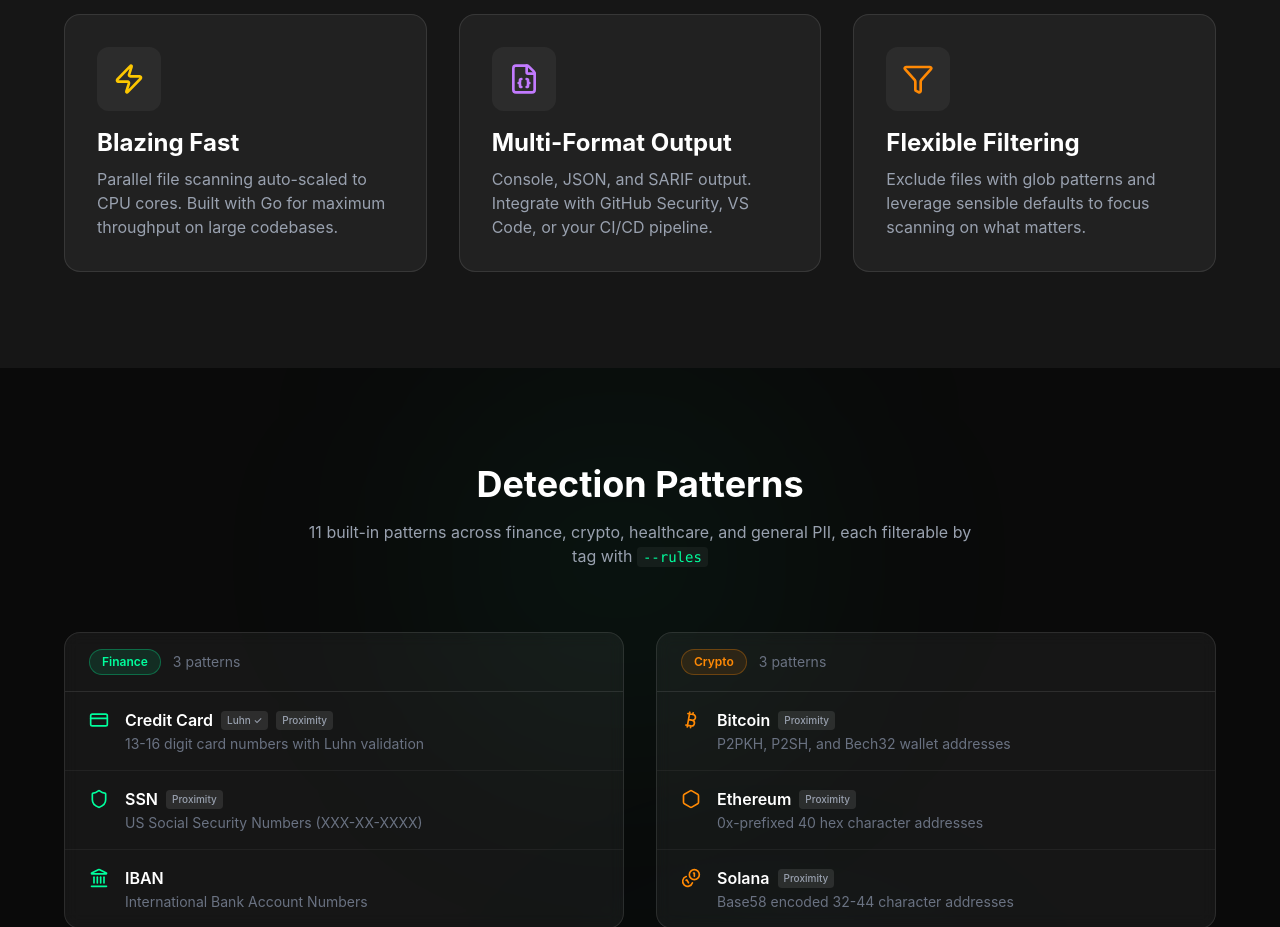
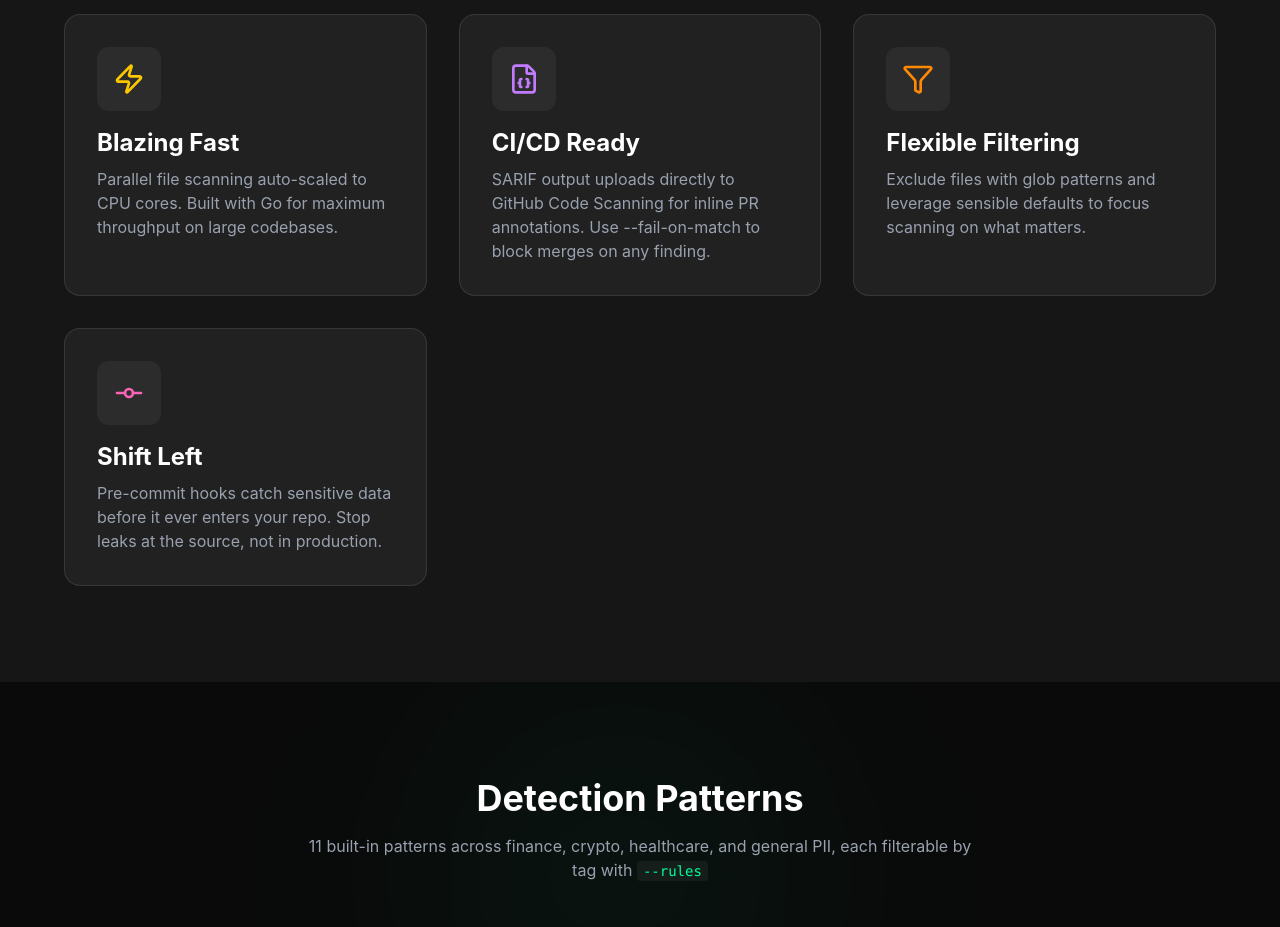
Before and after one commit to vypher-io/website, a React (Vite) app: page / in a window 1280 px wide. Shown: the part 1340-2267 px from the top of the page. Built offline with nearby package versions, Linux system fonts and the light colour scheme.

Commit message:
Update Features.jsx

```diff
--- a/src/components/Features.jsx
+++ b/src/components/Features.jsx
@@ -1,5 +1,5 @@
 import { motion } from 'framer-motion';
-import { ScanSearch, Lock, Zap, FileJson, ShieldCheck, Filter } from 'lucide-react';
+import { ScanSearch, Lock, Zap, FileJson, ShieldCheck, Filter, GitCommitHorizontal } from 'lucide-react';
 
 const features = [
     {
@@ -24,13 +24,18 @@ const features = [
     },
     {
         icon: <FileJson className="w-8 h-8 text-purple-400" />,
-        title: "Multi-Format Output",
-        description: "Console, JSON, and SARIF output. Integrate with GitHub Security, VS Code, or your CI/CD pipeline."
+        title: "CI/CD Ready",
+        description: "SARIF output uploads directly to GitHub Code Scanning for inline PR annotations. Use --fail-on-match to block merges on any finding."
     },
     {
         icon: <Filter className="w-8 h-8 text-orange-400" />,
         title: "Flexible Filtering",
         description: "Exclude files with glob patterns and leverage sensible defaults to focus scanning on what matters."
+    },
+    {
+        icon: <GitCommitHorizontal className="w-8 h-8 text-pink-400" />,
+        title: "Shift Left",
+        description: "Pre-commit hooks catch sensitive data before it ever enters your repo. Stop leaks at the source, not in production."
     }
 ];
 
```
